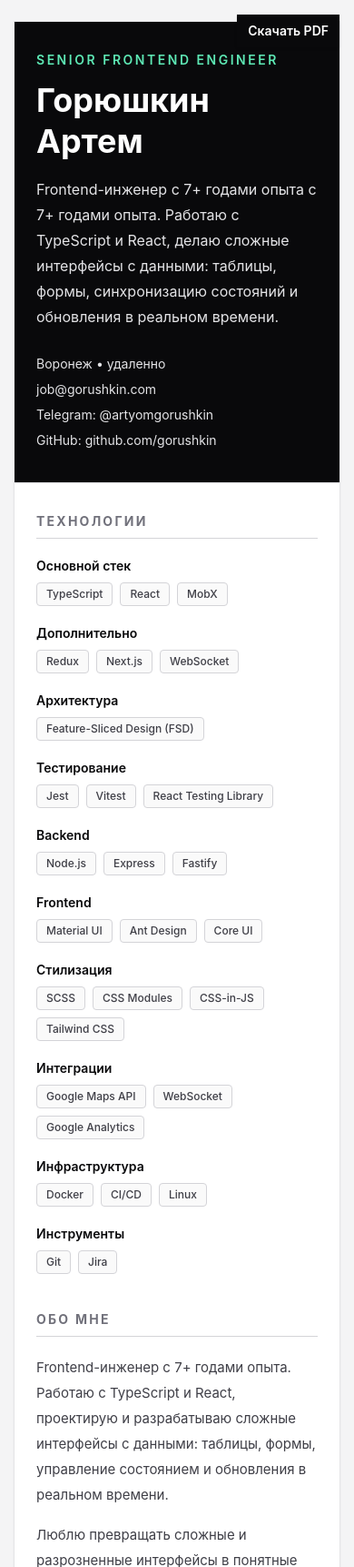
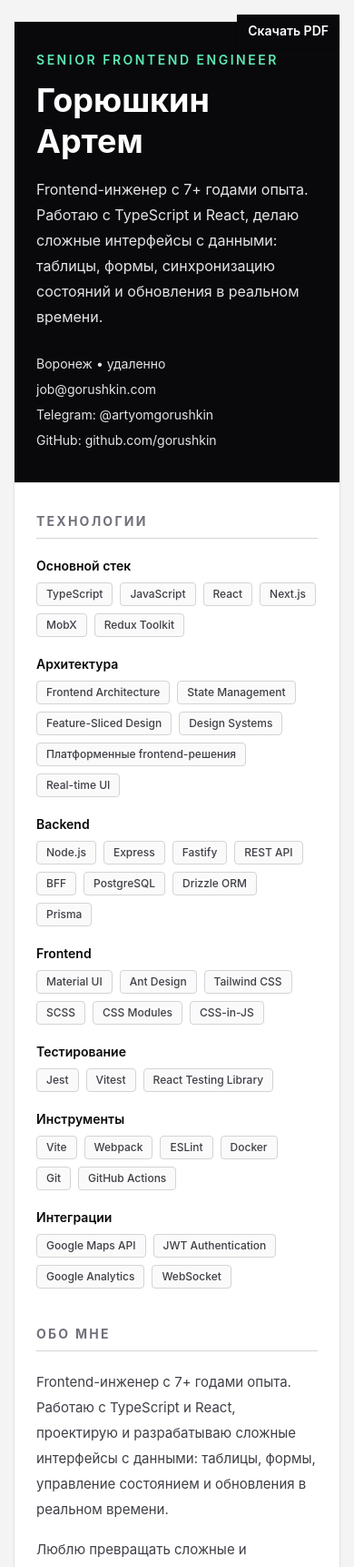
Before and after one commit to gorushkin/gorushkin.github.io, an Astro site: page /resume/classic/ in a window 390 px wide. Shown: the top 1722 px of the page at 91% size. Built offline with nearby package versions, Linux system fonts and the light colour scheme; Astro itself is replaced by a stand-in of ours.

Commit message:
feat: enhance resume structure with skills section and improve data organization

```diff
--- a/src/components/resume-templates/CompactTemplate.astro
+++ b/src/components/resume-templates/CompactTemplate.astro
@@ -55,6 +55,22 @@ const { about } = getSplitAboutSections(4);
     </div>
   </section>
 
+  <section class="border-b border-zinc-200 py-5">
+    <h2 class="text-xs font-bold uppercase tracking-[0.16em] text-zinc-500">
+      {resumeSections.compactSkills.title}
+    </h2>
+    <div class="mt-3 grid gap-x-8 gap-y-3 md:grid-cols-2">
+      {
+        resumeSections.compactSkills.groups.map(([title, skills]) => (
+          <div class="text-sm leading-6">
+            <span class="font-bold text-zinc-950">{title}:</span>{" "}
+            <span class="text-zinc-700">{skills.join(", ")}</span>
+          </div>
+        ))
+      }
+    </div>
+  </section>
+
   <div class="grid gap-8 py-6 lg:grid-cols-[1fr_2fr]">
     <section>
       <h2 class="text-xs font-bold uppercase tracking-[0.16em] text-zinc-500">
--- a/src/components/resumeData.ts
+++ b/src/components/resumeData.ts
@@ -3,23 +3,40 @@ import { frontmatter as info } from "../data/info.md";
 export { info };
 
 export const skillGroups = [
-  ["Основной стек", info.skills.main],
-  ["Дополнительно", info.skills.additional],
+  ["Основной стек", info.skills.core],
   ["Архитектура", info.skills.architecture],
-  ["Тестирование", info.skills.testing],
   ["Backend", info.skills.backend],
   ["Frontend", info.skills.ui],
-  ["Стилизация", info.skills.styles],
+  ["Тестирование", info.skills.testing],
+  ["Инструменты", info.skills.tooling],
   ["Интеграции", info.skills.integrations],
-  ["Инфраструктура", info.skills.infrastructure],
-  ["Инструменты", info.skills.tools],
 ];
 
 export const primarySkills = [
-  ...info.skills.main,
-  ...info.skills.additional,
-  ...info.skills.architecture,
-  ...info.skills.testing,
+  "TypeScript",
+  "React",
+  "Next.js",
+  "MobX",
+  "Redux Toolkit",
+  "Frontend Architecture",
+  "State Management",
+  "Feature-Sliced Design",
+  "Real-time UI",
+  "Node.js",
+  "BFF",
+  "Jest",
+  "Vitest",
+  "React Testing Library",
+];
+
+export const documentTitle = `${info.titleName} — ${info.title}`;
+
+export const compactSkillGroups = [
+  ["Frontend", [...info.skills.core, ...info.skills.ui]],
+  ["Архитектура", info.skills.architecture],
+  ["Backend", info.skills.backend],
+  ["Тестирование и инструменты", [...info.skills.testing, ...info.skills.tooling]],
+  ["Интеграции", info.skills.integrations],
 ];
 
 export const sectionTitles = {
@@ -49,6 +66,10 @@ export const resumeSections = {
     title: sectionTitles.keyTechnologies,
     skills: primarySkills,
   },
+  compactSkills: {
+    title: sectionTitles.skills,
+    groups: compactSkillGroups,
+  },
   experience: {
     title: sectionTitles.experience,
     jobs: info.experience,
--- a/src/data/info.md
+++ b/src/data/info.md
@@ -1,8 +1,9 @@
 ---
 name: Горюшкин Артем
+titleName: Artyom Gorushkin
 title: Senior Frontend Engineer
 description: >-
-  Frontend-инженер с 7+ годами опыта с 7+ годами опыта. Работаю с TypeScript и React,
+  Frontend-инженер с 7+ годами опыта. Работаю с TypeScript и React,
   делаю сложные интерфейсы с данными: таблицы, формы, синхронизацию состояний
   и обновления в реальном времени.
 location: Воронеж
@@ -35,44 +36,52 @@ about:
     инструменты и инфраструктура, которые ускоряют работу всей команды.
 
 skills:
-  main:
+  core:
     - TypeScript
+    - JavaScript
     - React
+    - Next.js
     - MobX
-  additional:
-    - Redux
-    - Next.js
-    - WebSocket
+    - Redux Toolkit
   architecture:
-    - Feature-Sliced Design (FSD)
+    - Frontend Architecture
+    - State Management
+    - Feature-Sliced Design
+    - Design Systems
+    - Платформенные frontend-решения
+    - Real-time UI
+  backend:
+    - Node.js
+    - Express
+    - Fastify
+    - REST API
+    - BFF
+    - PostgreSQL
+    - Drizzle ORM
+    - Prisma
+  ui:
+    - Material UI
+    - Ant Design
+    - Tailwind CSS
+    - SCSS
+    - CSS Modules
+    - CSS-in-JS
   testing:
     - Jest
     - Vitest
     - React Testing Library
-  backend:
-    - Node.js
-    - Express
-    - Fastify
-  ui:
-    - Material UI
-    - Ant Design
-    - Core UI
-  styles:
-    - SCSS
-    - CSS Modules
-    - CSS-in-JS
-    - Tailwind CSS
+  tooling:
+    - Vite
+    - Webpack
+    - ESLint
+    - Docker
+    - Git
+    - GitHub Actions
   integrations:
     - Google Maps API
+    - JWT Authentication
+    - Google Analytics
     - WebSocket
-    - Google Analytics
-  infrastructure:
-    - Docker
-    - CI/CD
-    - Linux
-  tools:
-    - Git
-    - Jira
 
 experience:
   - company: КОРУС Консалтинг
--- a/src/pages/index.astro
+++ b/src/pages/index.astro
@@ -1,7 +1,7 @@
 ---
 import Layout from "../layouts/Layout.astro";
 import ResumeDocument from "../components/ResumeDocument.astro";
-import { frontmatter as info } from "../data/info.md";
+import { documentTitle, info } from "../components/resumeData";
 import { resumeStyles } from "../data/resumeStyles";
 
 const selectedStyle = resumeStyles.find((style) => style.id === import.meta.env.RESUME_STYLE);
@@ -16,7 +16,7 @@ const accentClasses = {
 ---
 
 <Layout
-  title={selectedStyle ? `${info.name} - ${selectedStyle.name}` : `${info.name} - варианты резюме`}
+  title={selectedStyle ? documentTitle : `${documentTitle} - варианты резюме`}
   description={info.description}
 >
   {selectedStyle ? (
--- a/src/pages/resume/[style].astro
+++ b/src/pages/resume/[style].astro
@@ -1,7 +1,7 @@
 ---
 import Layout from "../../layouts/Layout.astro";
 import ResumeDocument from "../../components/ResumeDocument.astro";
-import { frontmatter as info } from "../../data/info.md";
+import { documentTitle, info } from "../../components/resumeData";
 import { resumeStyles } from "../../data/resumeStyles";
 
 export function getStaticPaths() {
@@ -23,7 +23,7 @@ export function getStaticPaths() {
 const { style } = Astro.props;
 ---
 
-<Layout title={info.name} description={info.description}>
+<Layout title={documentTitle} description={info.description}>
   <div class="print:contents">
     <div class="fixed right-4 top-4 z-10 print:hidden">
       <button
```
